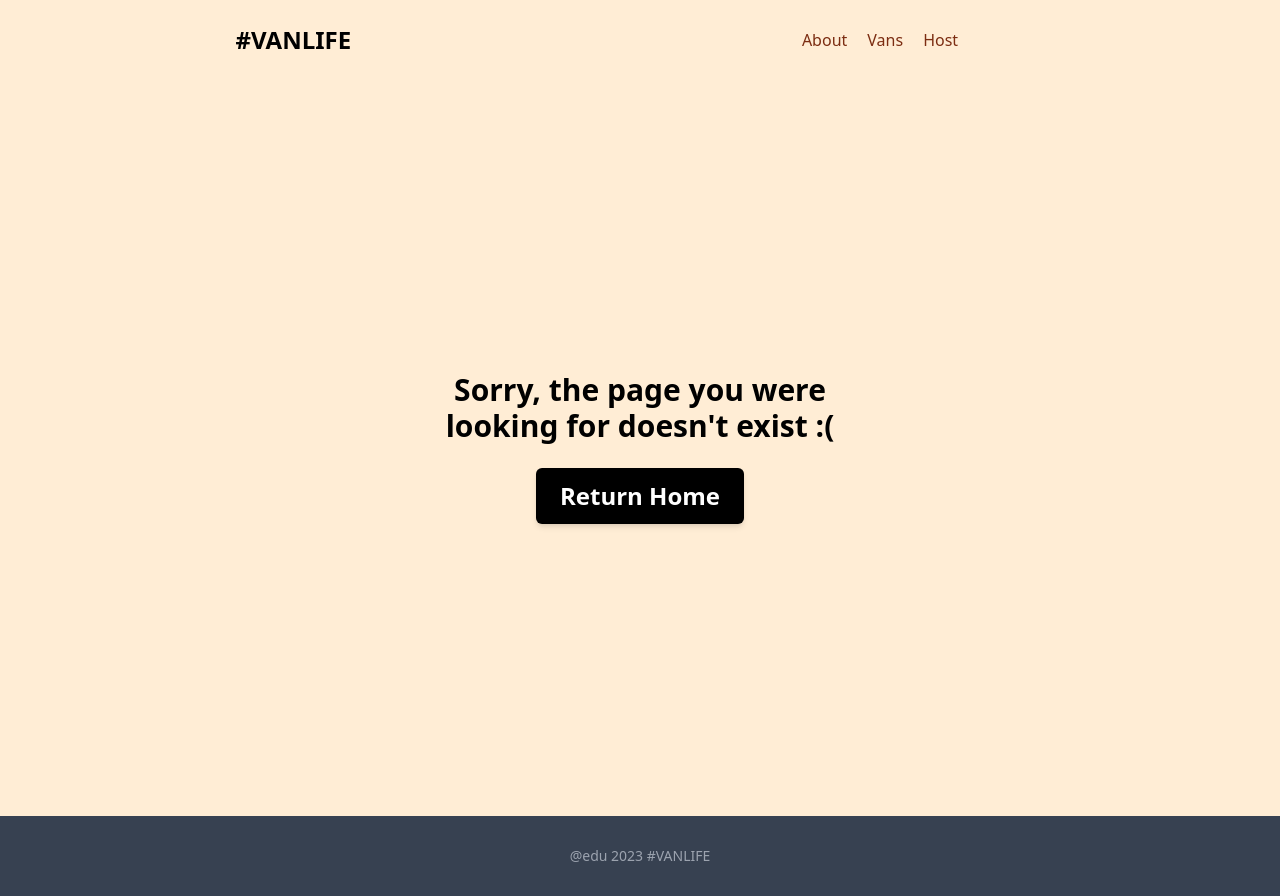
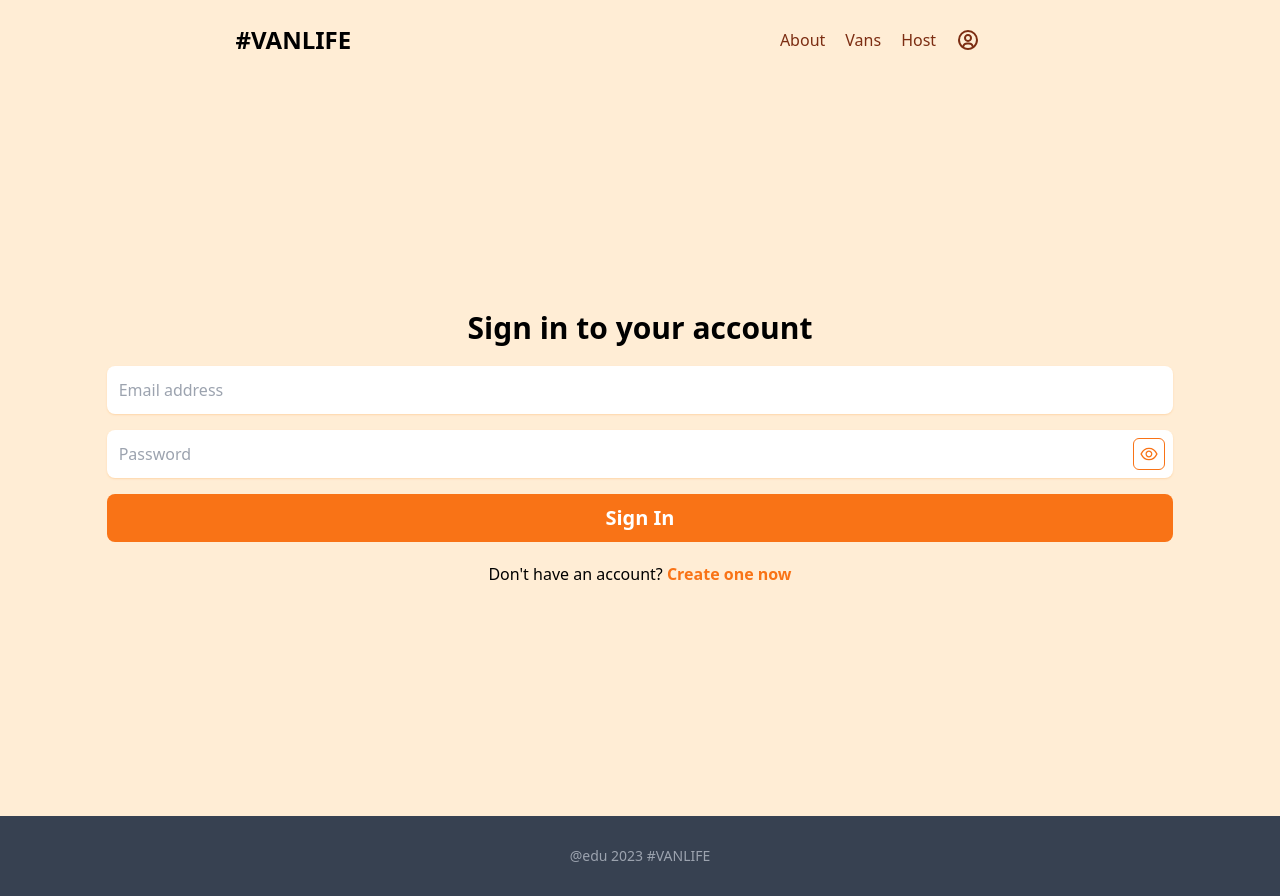
Before and after one commit to eduardneague/VANLIFE, a React (Vite) app: page /login in a window 1280 px wide. Built offline with nearby package versions, Linux system fonts and the light colour scheme; no server answers; what miragejs would draw is missing.

Commit message:
added logintype and basic login page

```diff
--- a/components/Navbar.tsx
+++ b/components/Navbar.tsx
@@ -1,5 +1,6 @@
 import React from 'react'
 import {NavLink} from 'react-router-dom'
+import {BiUserCircle} from 'react-icons/bi'
 
 const Navbar: React.FC = (): JSX.Element => {
   return (
@@ -14,6 +15,12 @@ const Navbar: React.FC = (): JSX.Element => {
 
               <NavLink to = "host" className =
               {({isActive}) => isActive ? "text-orange-900  font-bold": "text-orange-900 "}>Host</NavLink>
+
+              <NavLink to = "login" className =
+              {({isActive}) => isActive ? "text-orange-900  font-bold": "text-orange-900 "}>
+                <BiUserCircle className = "text-2xl"/>
+            </NavLink>
+
           </div>
       </div>
   )
--- /dev/null
+++ b/pages/Login/Login.tsx
@@ -0,0 +1,71 @@
+import React, {useState} from 'react'
+import {LoginType} from '../../types/LoginType'
+import { AiFillEye, AiOutlineEye } from 'react-icons/ai'
+
+const Login: React.FC = (): JSX.Element => {
+
+    const [loginData, setLoginData] = useState<LoginType>({email: "", password: ""})
+    const [showPass, setShowPass] = useState<boolean>(false)
+
+    function handleSubmit(event: React.SyntheticEvent<EventTarget>):void {
+
+    }
+
+    function handleChange(event: React.ChangeEvent<HTMLInputElement>):void {
+        const {name, value} = event.target
+        setLoginData(prevData => {
+            return (
+                {
+                    ...prevData,
+                    [name]: value
+                }
+            )
+        })
+    }
+
+    function togglePassword():void {
+        setShowPass((prevPass) => !prevPass)
+    }
+
+    return (
+        <div className = "flex w-full h-[46rem] justify-center">
+            <div className = "flex flex-col gap-5 w-10/12 h-full justify-center items-center">
+                <h1 className = "text-3xl font-bold">Sign in to your account</h1>
+                <form action="" onSubmit = {handleSubmit} className = "flex flex-col gap-4 w-full">
+                    <input
+                        type="email"
+                        name = "email"
+                        placeholder = "Email address"
+                        className = "w-full h-12 rounded-lg pl-3 outline-orange-500 shadow-sm shadow-orange-200"
+                        onChange = {handleChange}
+                        value = {loginData.email}
+                    />
+                    <div className = "relative">
+                    <input
+                        type= {showPass ? "text" : "password"}
+                        name = "password"
+                        placeholder = "Password"
+                        className = "w-full h-12 rounded-lg pl-3 outline-orange-500 shadow-sm shadow-orange-200"
+                        onChange = {handleChange}
+                        value = {loginData.password}
+                        id = "passwordInput"
+                    />
+                    <div
+                        className = "flex justify-center items-center h-8 w-8 absolute border border-orange-500 border-solid top-2 right-2 rounded-md"
+                        onClick = {togglePassword}
+                    >
+                        {showPass ? <AiFillEye className = "text-orange-500 text-xl"/> : <AiOutlineEye className = "text-orange-500 text-xl"/>}
+                    </div>
+
+                    </div>
+                    <button className = "cursor-pointer w-full h-12 rounded-lg bg-orange-500 text-white font-bold text-xl">Sign In</button>
+                </form>
+                <h2 className = "text-md font-normal">Don't have an account?
+                    <span className = "text-md text-orange-500 font-bold cursor-pointer"> Create one now</span>
+                </h2>
+            </div>
+        </div>
+    )
+}
+
+export default Login
--- a/src/App.tsx
+++ b/src/App.tsx
@@ -27,6 +27,8 @@ import HostVanPhotos from '../pages/Host/Host Vans/HostVanPhotos'
 import PageNotFound from '../pages/PageNotFound'
 import WentWrong from '../pages/WentWrong'
 
+import Login from '../pages/Login/Login'
+
 import Layout from '../components/Layout'
 import Footer from '../components/Footer'
 
@@ -41,6 +43,7 @@ const router = createBrowserRouter(createRoutesFromElements(
       <Route index element = {<Vans/>} loader = {vansLoader}/>
       <Route path = ":van_id" element = {<VanPage/>} loader = {vanPageLoader}/>
     </Route>
+    <Route path = "login" element = {<Login/>} />
 
       <Route path = "/host" element = {<HostLayout/>}>
         <Route index element = {<Dashboard/>}/>
--- /dev/null
+++ b/types/LoginType.ts
@@ -0,0 +1,4 @@
+export type LoginType = {
+    email: string;
+    password: string;
+}
```
